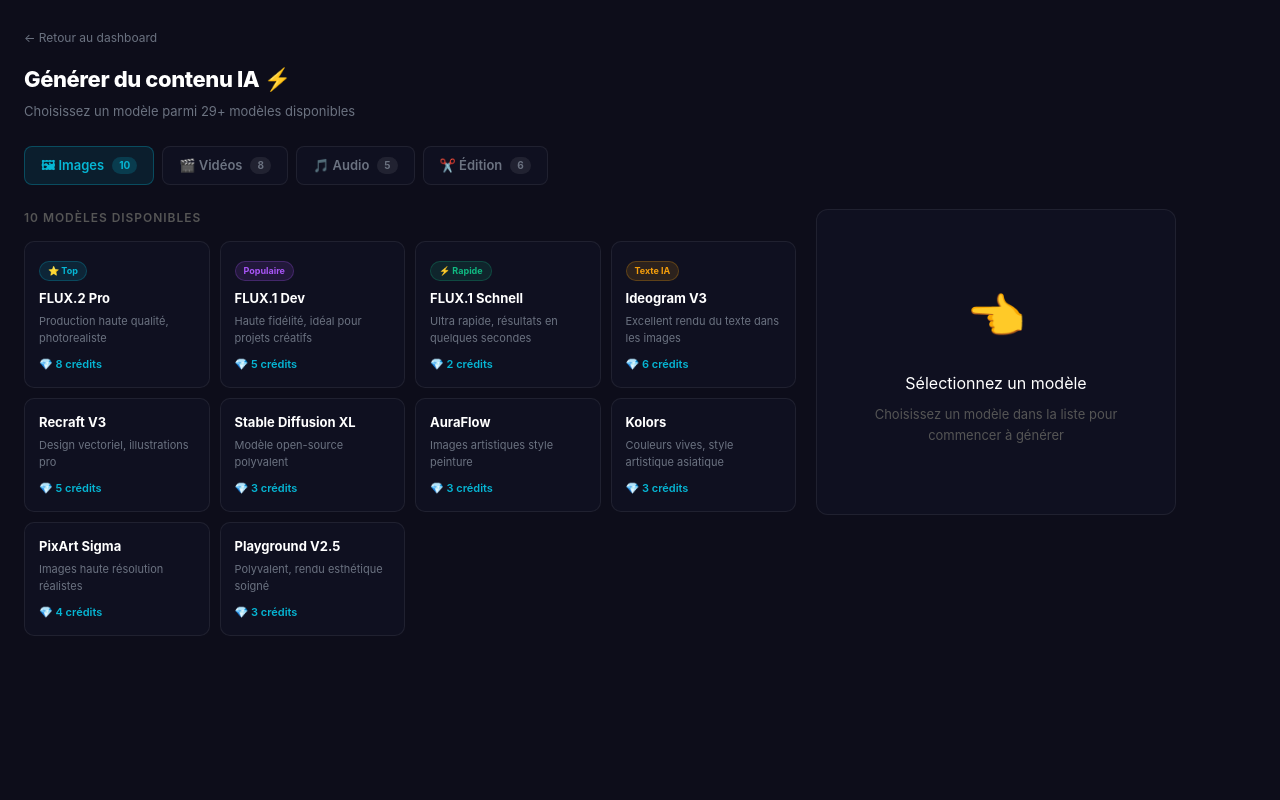
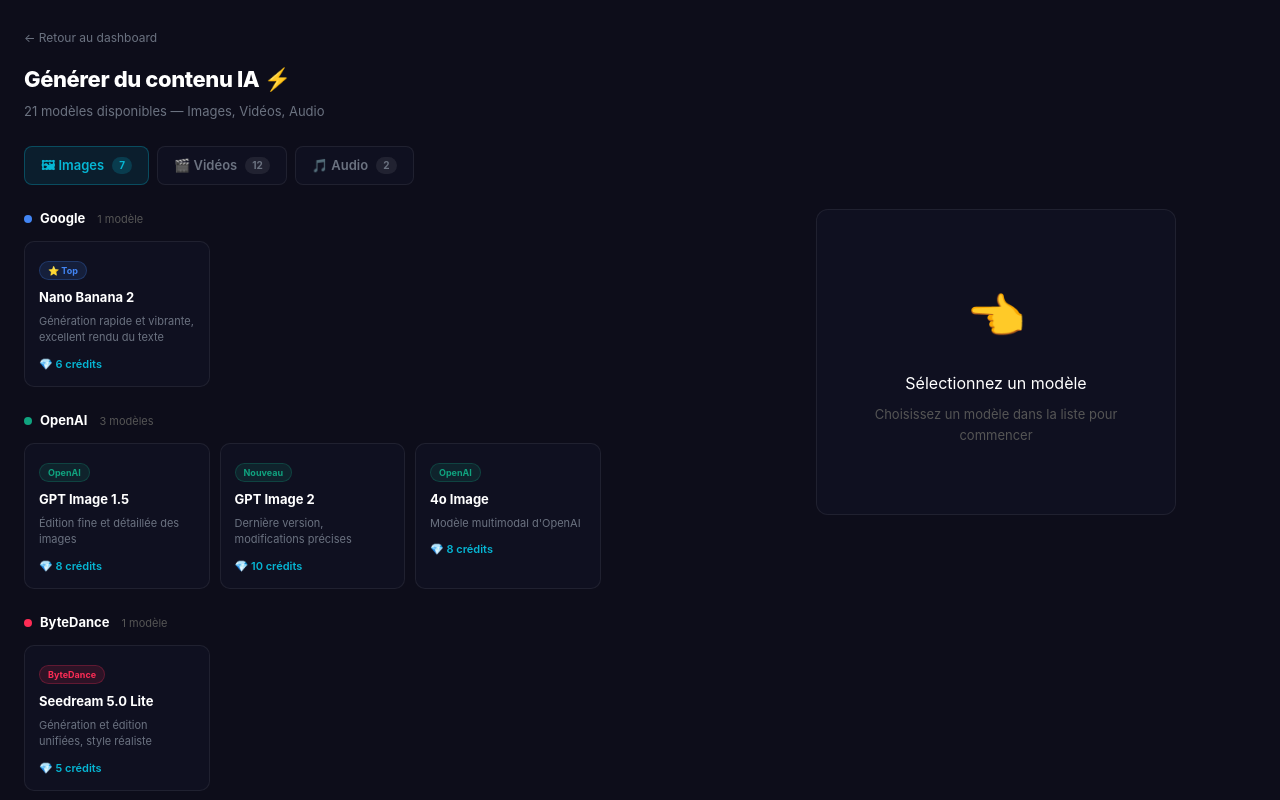
Before and after one commit to Fluxora2030/fluxora, a Next.js app: page /generer in a window 1280 px wide. Shown: the top 800 px of the page. Built offline with nearby package versions, Linux system fonts and the light colour scheme.

Commit message:
vrais modeles fal.ai par marque

```diff
--- a/app/generer/page.tsx
+++ b/app/generer/page.tsx
@@ -5,41 +5,31 @@
 
 const MODELS = {
   images: [
-    { id: "fal-ai/flux-pro/v1.1", name: "FLUX.2 Pro", desc: "Production haute qualité, photorealiste", credits: 8, tag: "⭐ Top", color: "#06b6d4" },
-    { id: "fal-ai/flux/dev", name: "FLUX.1 Dev", desc: "Haute fidélité, idéal pour projets créatifs", credits: 5, tag: "Populaire", color: "#a855f7" },
-    { id: "fal-ai/flux/schnell", name: "FLUX.1 Schnell", desc: "Ultra rapide, résultats en quelques secondes", credits: 2, tag: "⚡ Rapide", color: "#10b981" },
-    { id: "fal-ai/ideogram/v2", name: "Ideogram V3", desc: "Excellent rendu du texte dans les images", credits: 6, tag: "Texte IA", color: "#f59e0b" },
-    { id: "fal-ai/recraft-v3", name: "Recraft V3", desc: "Design vectoriel, illustrations pro", credits: 5, tag: "", color: "" },
-    { id: "fal-ai/stable-diffusion-xl", name: "Stable Diffusion XL", desc: "Modèle open-source polyvalent", credits: 3, tag: "", color: "" },
-    { id: "fal-ai/aura-flow", name: "AuraFlow", desc: "Images artistiques style peinture", credits: 3, tag: "", color: "" },
-    { id: "fal-ai/kolors", name: "Kolors", desc: "Couleurs vives, style artistique asiatique", credits: 3, tag: "", color: "" },
-    { id: "fal-ai/pixart-sigma", name: "PixArt Sigma", desc: "Images haute résolution réalistes", credits: 4, tag: "", color: "" },
-    { id: "fal-ai/playground-v25", name: "Playground V2.5", desc: "Polyvalent, rendu esthétique soigné", credits: 3, tag: "", color: "" },
+    { id: "fal-ai/nano-banana-2", name: "Nano Banana 2", brand: "Google", desc: "Génération rapide et vibrante, excellent rendu du texte", credits: 6, tag: "⭐ Top", color: "#4285F4" },
+    { id: "fal-ai/gpt-image-1-5", name: "GPT Image 1.5", brand: "OpenAI", desc: "Édition fine et détaillée des images", credits: 8, tag: "OpenAI", color: "#10a37f" },
+    { id: "fal-ai/gpt-image-2", name: "GPT Image 2", brand: "OpenAI", desc: "Dernière version, modifications précises", credits: 10, tag: "Nouveau", color: "#10a37f" },
+    { id: "fal-ai/openai-4o-image", name: "4o Image", brand: "OpenAI", desc: "Modèle multimodal d'OpenAI", credits: 8, tag: "OpenAI", color: "#10a37f" },
+    { id: "fal-ai/seedream-5-lite", name: "Seedream 5.0 Lite", brand: "ByteDance", desc: "Génération et édition unifiées, style réaliste", credits: 5, tag: "ByteDance", color: "#fe2c55" },
+    { id: "fal-ai/qwen-vl-plus", name: "Qwen", brand: "Qwen", desc: "Modèle image polyvalent d'Alibaba", credits: 4, tag: "Qwen", color: "#6b7280" },
+    { id: "fal-ai/grok-imagine", name: "Grok Imagine", brand: "Grok", desc: "Génération d'images par Grok xAI", credits: 5, tag: "xAI", color: "#888" },
+  ],
+  audio: [
+    { id: "fal-ai/elevenlabs/tts/multilingual-v2", name: "Text to Speech", brand: "ElevenLabs", desc: "Voix off ultra-naturelles multilingues", credits: 3, tag: "⭐ Top", color: "#06b6d4" },
+    { id: "fal-ai/suno-v4", name: "Generate", brand: "Suno", desc: "Génération de musique complète avec paroles", credits: 8, tag: "Musique", color: "#a855f7" },
   ],
   videos: [
-    { id: "fal-ai/kling-video/v1.6/pro/text-to-video", name: "Kling 3.0 Pro", desc: "Cinématique haute qualité, audio natif", credits: 40, tag: "⭐ Premium", color: "#06b6d4" },
-    { id: "fal-ai/kling-video/v1.6/standard/text-to-video", name: "Kling 3.0 Standard", desc: "Vidéos fluides et réalistes", credits: 20, tag: "Populaire", color: "#a855f7" },
-    { id: "fal-ai/veo2", name: "Veo 2 (Google)", desc: "Physique réaliste, contrôle caméra avancé", credits: 50, tag: "Google", color: "#f59e0b" },
-    { id: "fal-ai/minimax-video", name: "Hailuo 2.3 Pro", desc: "Vidéo image-to-video à faible coût", credits: 15, tag: "", color: "" },
-    { id: "fal-ai/wan-i2v", name: "Wan 2.7", desc: "Image vers vidéo fluide", credits: 12, tag: "", color: "" },
-    { id: "fal-ai/pixverse-v4", name: "PixVerse V6", desc: "Physique réaliste et visuels saisissants", credits: 18, tag: "", color: "" },
-    { id: "fal-ai/ltx-video", name: "LTX Video 2", desc: "Open-weight, très flexible", credits: 8, tag: "Open Source", color: "#10b981" },
-    { id: "fal-ai/animatediff-v2v", name: "AnimateDiff", desc: "Animation style anime et manga", credits: 10, tag: "", color: "" },
-  ],
-  audio: [
-    { id: "fal-ai/elevenlabs/tts/multilingual-v2", name: "ElevenLabs V2", desc: "Voix off ultra-naturelles multilingues", credits: 3, tag: "⭐ Top", color: "#06b6d4" },
-    { id: "fal-ai/stable-audio", name: "Stable Audio 2", desc: "Génération de musique et ambiances", credits: 5, tag: "Populaire", color: "#a855f7" },
-    { id: "fal-ai/mmaudio-v2", name: "MMAudio V2", desc: "Audio synchronisé avec vidéo", credits: 6, tag: "", color: "" },
-    { id: "fal-ai/kokoro", name: "Kokoro TTS", desc: "Synthèse vocale rapide et naturelle", credits: 2, tag: "⚡ Rapide", color: "#10b981" },
-    { id: "fal-ai/playai-tts", name: "PlayAI TTS", desc: "Voix expressives et personnalisables", credits: 4, tag: "", color: "" },
-  ],
-  editing: [
-    { id: "fal-ai/flux-pro/v1.1-ultra", name: "FLUX Inpainting", desc: "Modifier une zone précise de l'image", credits: 6, tag: "Populaire", color: "#a855f7" },
-    { id: "fal-ai/background-removal", name: "Suppression fond", desc: "Enlever l'arrière-plan automatiquement", credits: 1, tag: "⚡ Rapide", color: "#10b981" },
-    { id: "fal-ai/clarity-upscaler", name: "Upscaler 4K", desc: "Améliorer la résolution jusqu'en 4K", credits: 4, tag: "", color: "" },
-    { id: "fal-ai/face-to-sticker", name: "Face to Sticker", desc: "Transformer un visage en sticker", credits: 3, tag: "", color: "" },
-    { id: "fal-ai/imageutils/rembg", name: "Remove BG Pro", desc: "Suppression fond précise et rapide", credits: 1, tag: "", color: "" },
-    { id: "fal-ai/creative-upscaler", name: "Creative Upscaler", desc: "Upscaling créatif avec amélioration IA", credits: 5, tag: "", color: "" },
+    { id: "fal-ai/veo3", name: "Veo 3.1", brand: "Google", desc: "Audio natif, physique réaliste, contrôle caméra avancé", credits: 50, tag: "⭐ Google", color: "#4285F4" },
+    { id: "fal-ai/seedance-v1", name: "SeeDance V1", brand: "ByteDance", desc: "Vidéo cinématique avec audio synchronisé", credits: 30, tag: "Nouveau", color: "#fe2c55" },
+    { id: "fal-ai/seedance-2", name: "SeeDance 2.0", brand: "ByteDance", desc: "Référence vidéo avancée jusqu'à 9 images", credits: 35, tag: "ByteDance", color: "#fe2c55" },
+    { id: "fal-ai/grok-imagine-video", name: "Grok Imagine", brand: "Grok", desc: "Génération vidéo par Grok xAI", credits: 20, tag: "xAI", color: "#888" },
+    { id: "fal-ai/kling-video/v1.6/pro/text-to-video", name: "Kling 3.0", brand: "Kling", desc: "Cinématique haute qualité, audio natif", credits: 40, tag: "⭐ Premium", color: "#06b6d4" },
+    { id: "fal-ai/kling-video/v2/master/text-to-video", name: "Kling 3.0 Motion Control", brand: "Kling", desc: "Contrôle précis du mouvement et de la caméra", credits: 45, tag: "Kling", color: "#06b6d4" },
+    { id: "fal-ai/kling-video/v1.5/pro/text-to-video", name: "Kling 2.6", brand: "Kling", desc: "Vidéos fluides et réalistes haute qualité", credits: 25, tag: "Kling", color: "#06b6d4" },
+    { id: "fal-ai/kling-video/v1/standard/text-to-video", name: "Kling 2.5 Turbo", brand: "Kling", desc: "Génération rapide et économique", credits: 12, tag: "⚡ Rapide", color: "#10b981" },
+    { id: "fal-ai/runway-gen3", name: "Runway", brand: "Runway", desc: "Modèle vidéo créatif et polyvalent", credits: 20, tag: "Runway", color: "#6b7280" },
+    { id: "fal-ai/minimax-video", name: "Hailuo 2.3", brand: "Hailuo", desc: "Vidéo image-to-video à faible coût", credits: 15, tag: "Hailuo", color: "#6b7280" },
+    { id: "fal-ai/wan-i2v", name: "Wan 2.6", brand: "Wan", desc: "Image vers vidéo fluide et réaliste", credits: 10, tag: "Wan", color: "#6b7280" },
+    { id: "fal-ai/wan-t2v", name: "Wan 2.7", brand: "Wan", desc: "Texte vers vidéo nouvelle génération", credits: 12, tag: "Wan", color: "#6b7280" },
   ],
 };
 
@@ -49,12 +39,25 @@
   ["images", "🖼", "Images"],
   ["videos", "🎬", "Vidéos"],
   ["audio", "🎵", "Audio"],
-  ["editing", "✂️", "Édition"],
 ];
+
+const BRAND_COLORS: Record<string, string> = {
+  "Google": "#4285F4",
+  "OpenAI": "#10a37f",
+  "ByteDance": "#fe2c55",
+  "ElevenLabs": "#06b6d4",
+  "Suno": "#a855f7",
+  "Kling": "#06b6d4",
+  "Runway": "#888",
+  "Hailuo": "#f59e0b",
+  "Wan": "#6b7280",
+  "Grok": "#888",
+  "Qwen": "#6b7280",
+};
 
 export default function GeneratePage() {
   const [cat, setCat] = useState<Cat>("images");
-  const [selected, setSelected] = useState<typeof MODELS.images[0] | null>(null);
+  const [selected, setSelected] = useState<(typeof MODELS.images[0]) | null>(null);
   const [prompt, setPrompt] = useState("");
   const [generating, setGenerating] = useState(false);
   const [result, setResult] = useState<string | null>(null);
@@ -78,6 +81,13 @@
     setGenerating(false);
   };
 
+  // Group models by brand
+  const grouped = MODELS[cat].reduce((acc, m) => {
+    if (!acc[m.brand]) acc[m.brand] = [];
+    acc[m.brand].push(m);
+    return acc;
+  }, {} as Record<string, typeof MODELS.images>);
+
   return (
     <>
       <style>{CSS}</style>
@@ -87,7 +97,7 @@
         <div className="gp-header">
           <Link href="/dashboard" className="gp-back">← Retour au dashboard</Link>
           <h1 className="gp-title">Générer du contenu IA ⚡</h1>
-          <p className="gp-sub">Choisissez un modèle parmi {Object.values(MODELS).flat().length}+ modèles disponibles</p>
+          <p className="gp-sub">{Object.values(MODELS).flat().length} modèles disponibles — Images, Vidéos, Audio</p>
         </div>
 
         {/* Category tabs */}
@@ -103,18 +113,26 @@
 
         <div className="gp-layout">
 
-          {/* Left: Models */}
+          {/* Left: Models grouped by brand */}
           <div className="gp-left">
-            <div className="gp-section-label">
-              {MODELS[cat].length} modèles disponibles
+            {Object.entries(grouped).map(([brand, models]) => (
+              <div key={brand} className="gp-brand-section">
+                <div className="gp-brand-header">
+                  <div className="gp-brand-dot" style={{ background: BRAND_COLORS[brand] || "#555" }} />
+                  <span className="gp-brand-name">{brand}</span>
+                  <span className="gp-brand-count">{models.length} modèle{models.length > 1 ? "s" : ""}</span>
                 </div>
                 <div className="gp-grid">
-              {MODELS[cat].map(m => (
+                  {models.map(m => (
                     <div key={m.id}
                       className={`gp-model ${selected?.id === m.id ? "gp-model--on" : ""}`}
                       onClick={() => setSelected(m as typeof MODELS.images[0])}>
                       {m.tag && (
-                    <div className="gp-model__tag" style={{ background: m.color ? `${m.color}20` : "rgba(255,255,255,.06)", borderColor: m.color ? `${m.color}40` : "rgba(255,255,255,.08)", color: m.color || "#888" }}>
+                        <div className="gp-model__tag" style={{
+                          background: `${BRAND_COLORS[brand] || "#555"}20`,
+                          borderColor: `${BRAND_COLORS[brand] || "#555"}40`,
+                          color: BRAND_COLORS[brand] || "#888"
+                        }}>
                           {m.tag}
                         </div>
                       )}
@@ -128,44 +146,33 @@
                   ))}
                 </div>
               </div>
+            ))}
+          </div>
 
           {/* Right: Panel */}
           <div className="gp-panel">
             {selected ? (
               <>
-                <div className="gp-panel__model">
-                  <div>
-                    <div className="gp-panel__model-name">{selected.name}</div>
-                    <div className="gp-panel__model-desc">{selected.desc}</div>
-                  </div>
-                  <div className="gp-credits-pill">💎 {selected.credits} crédits</div>
+                <div className="gp-panel__brand" style={{ borderLeftColor: BRAND_COLORS[selected.brand] || "#555" }}>
+                  <div style={{ fontSize: 11, color: BRAND_COLORS[selected.brand] || "#888", fontWeight: 700, textTransform: "uppercase", letterSpacing: ".06em", marginBottom: 4 }}>{selected.brand}</div>
+                  <div className="gp-panel__name">{selected.name}</div>
+                  <div className="gp-panel__desc">{selected.desc}</div>
+                  <div className="gp-credits-pill" style={{ marginTop: 8, display: "inline-flex" }}>💎 {selected.credits} crédits</div>
                 </div>
 
                 <label className="gp-label">
-                  {cat === "audio" ? "Texte à convertir" : cat === "videos" ? "Décrivez votre vidéo" : cat === "editing" ? "Instructions d'édition" : "Décrivez votre image"}
+                  {cat === "audio" ? "Texte à convertir en voix" : cat === "videos" ? "Décrivez votre vidéo" : "Décrivez votre image"}
                 </label>
                 <textarea className="gp-textarea"
                   placeholder={
                     cat === "images" ? "Ex: Un coucher de soleil sur Paris, style cinématique, ultra réaliste..." :
-                    cat === "videos" ? "Ex: Un tigre qui court dans une forêt tropicale, caméra drone..." :
-                    cat === "audio" ? "Ex: Bonjour et bienvenue sur Fluxora, votre plateforme IA..." :
-                    "Ex: Supprime l'arrière-plan et garde uniquement le sujet principal..."
+                    cat === "videos" ? "Ex: Un tigre qui court dans une forêt tropicale, caméra drone dynamique..." :
+                    "Ex: Bonjour et bienvenue sur Fluxora, votre plateforme IA créative..."
                   }
                   value={prompt}
                   onChange={e => setPrompt(e.target.value)}
                   rows={5}
                 />
-
-                {cat === "images" && (
-                  <>
-                    <label className="gp-label">Format de l&apos;image</label>
-                    <div className="gp-options">
-                      {[["Carré (1:1)", "square_hd"], ["Portrait (9:16)", "portrait_4_3"], ["Paysage (16:9)", "landscape_16_9"]].map(([l]) => (
-                        <button key={l} className="gp-option">{l}</button>
-                      ))}
-                    </div>
-                  </>
-                )}
 
                 <button className="gp-btn" onClick={handleGenerate} disabled={generating || !prompt}>
                   {generating ? "⏳ Génération en cours..." : `⚡ Générer — ${selected.credits} crédits`}
@@ -195,7 +202,7 @@
               <div className="gp-empty">
                 <div style={{ fontSize: 48, marginBottom: 16 }}>👈</div>
                 <h3 style={{ color: "#fff", marginBottom: 8, fontSize: 16 }}>Sélectionnez un modèle</h3>
-                <p>Choisissez un modèle dans la liste pour commencer à générer</p>
+                <p>Choisissez un modèle dans la liste pour commencer</p>
               </div>
             )}
           </div>
@@ -223,10 +230,15 @@
   .gp-tab--on .gp-tab__count { background: rgba(6,182,212,.2); color: #06b6d4; }
 
   .gp-layout { display: grid; grid-template-columns: 1fr 360px; gap: 20px; align-items: start; }
-  .gp-section-label { font-size: 12px; color: #555; font-weight: 600; text-transform: uppercase; letter-spacing: .08em; margin-bottom: 14px; }
+
+  .gp-brand-section { margin-bottom: 24px; }
+  .gp-brand-header { display: flex; align-items: center; gap: 8px; margin-bottom: 12px; }
+  .gp-brand-dot { width: 8px; height: 8px; border-radius: 50%; flex-shrink: 0; }
+  .gp-brand-name { font-size: 13px; font-weight: 700; color: #fff; }
+  .gp-brand-count { font-size: 11px; color: #555; margin-left: 4px; }
 
   .gp-grid { display: grid; grid-template-columns: repeat(auto-fill, minmax(180px, 1fr)); gap: 10px; }
-  .gp-model { background: #0f1020; border: 1px solid rgba(255,255,255,.07); border-radius: 10px; padding: 14px; cursor: pointer; transition: all .2s; position: relative; }
+  .gp-model { background: #0f1020; border: 1px solid rgba(255,255,255,.07); border-radius: 10px; padding: 14px; cursor: pointer; transition: all .2s; }
   .gp-model:hover { border-color: rgba(6,182,212,.2); transform: translateY(-1px); }
   .gp-model--on { border-color: #06b6d4; background: rgba(6,182,212,.06); }
   .gp-model__tag { display: inline-flex; align-items: center; border-radius: 100px; padding: 2px 8px; font-size: 9px; font-weight: 700; margin-bottom: 8px; border: 1px solid; }
@@ -237,17 +249,14 @@
   .gp-model__check { font-size: 12px; color: #10b981; font-weight: 700; }
 
   .gp-panel { background: #0f1020; border: 1px solid rgba(255,255,255,.07); border-radius: 12px; padding: 20px; position: sticky; top: 20px; }
-  .gp-panel__model { display: flex; align-items: flex-start; justify-content: space-between; gap: 10px; background: #141428; border-radius: 8px; padding: 12px; margin-bottom: 16px; }
-  .gp-panel__model-name { font-size: 14px; font-weight: 700; color: #fff; margin-bottom: 3px; }
-  .gp-panel__model-desc { font-size: 11px; color: #6b7280; }
-  .gp-credits-pill { background: rgba(6,182,212,.1); border: 1px solid rgba(6,182,212,.2); border-radius: 100px; padding: 3px 10px; font-size: 11px; color: #06b6d4; font-weight: 600; white-space: nowrap; flex-shrink: 0; }
-  .gp-label { display: block; font-size: 11px; font-weight: 700; color: #555; text-transform: uppercase; letter-spacing: .08em; margin-bottom: 8px; }
+  .gp-panel__brand { border-left: 3px solid; padding-left: 12px; margin-bottom: 16px; }
+  .gp-panel__name { font-size: 16px; font-weight: 800; color: #fff; margin-bottom: 4px; }
+  .gp-panel__desc { font-size: 12px; color: #6b7280; line-height: 1.5; }
+  .gp-credits-pill { background: rgba(6,182,212,.1); border: 1px solid rgba(6,182,212,.2); border-radius: 100px; padding: 3px 10px; font-size: 11px; color: #06b6d4; font-weight: 600; }
+  .gp-label { display: block; font-size: 11px; font-weight: 700; color: #555; text-transform: uppercase; letter-spacing: .08em; margin-bottom: 8px; margin-top: 16px; }
   .gp-textarea { width: 100%; background: #141428; border: 1px solid rgba(255,255,255,.08); border-radius: 8px; padding: 12px; color: #fff; font-size: 13px; font-family: inherit; outline: none; resize: vertical; transition: border-color .2s; margin-bottom: 14px; }
   .gp-textarea:focus { border-color: #06b6d4; }
   .gp-textarea::placeholder { color: #333; }
-  .gp-options { display: flex; gap: 6px; margin-bottom: 14px; flex-wrap: wrap; }
-  .gp-option { background: #141428; border: 1px solid rgba(255,255,255,.08); border-radius: 6px; padding: 6px 10px; font-size: 11px; color: #888; cursor: pointer; font-family: inherit; transition: all .2s; }
-  .gp-option:hover { color: #ccc; border-color: rgba(255,255,255,.15); }
   .gp-btn { width: 100%; background: linear-gradient(135deg,#06b6d4,#0891b2); color: #fff; border: none; border-radius: 8px; padding: 13px; font-size: 14px; font-weight: 700; cursor: pointer; font-family: inherit; transition: all .2s; margin-bottom: 12px; }
   .gp-btn:hover { opacity: .9; transform: translateY(-1px); }
   .gp-btn:disabled { opacity: .5; cursor: not-allowed; transform: none; }
```
Lines whose indentation alone changed are shown as unchanged.
